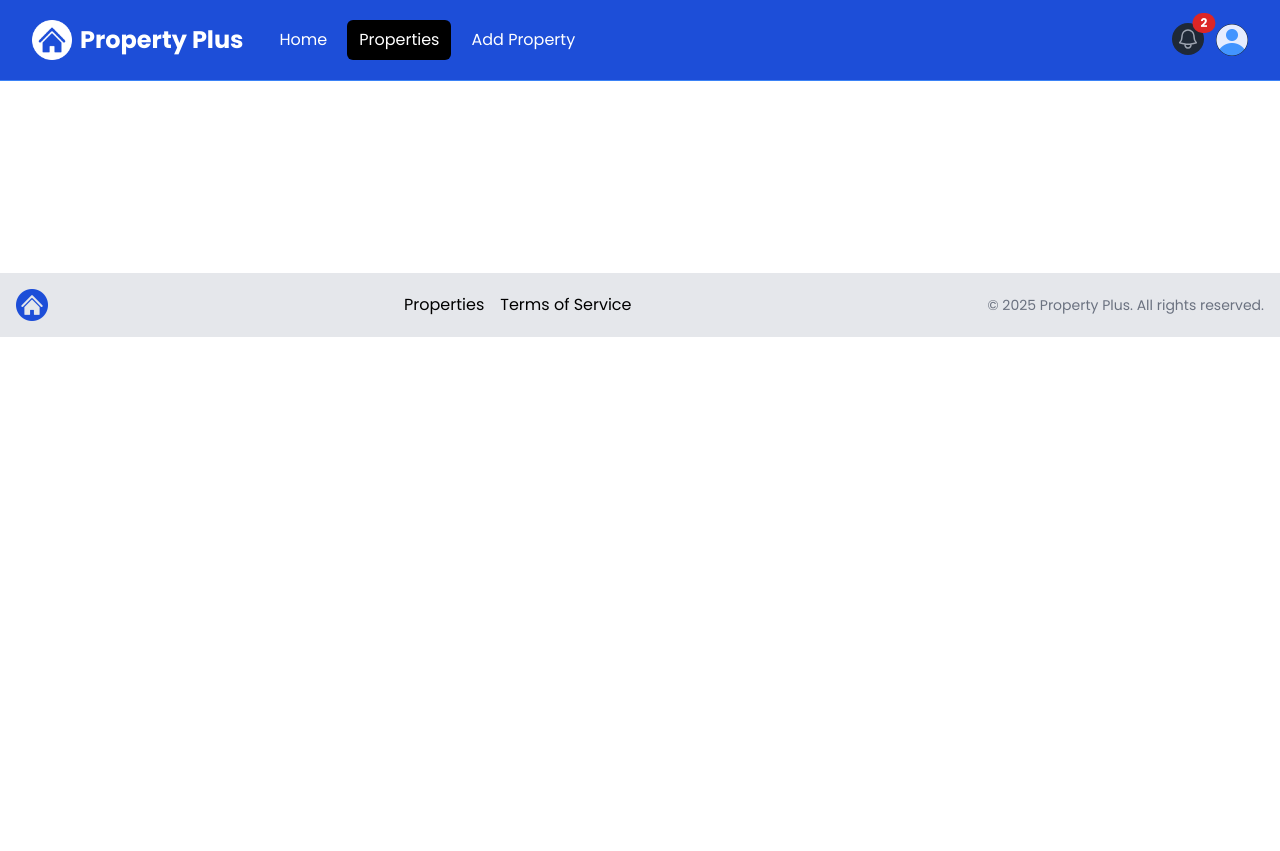
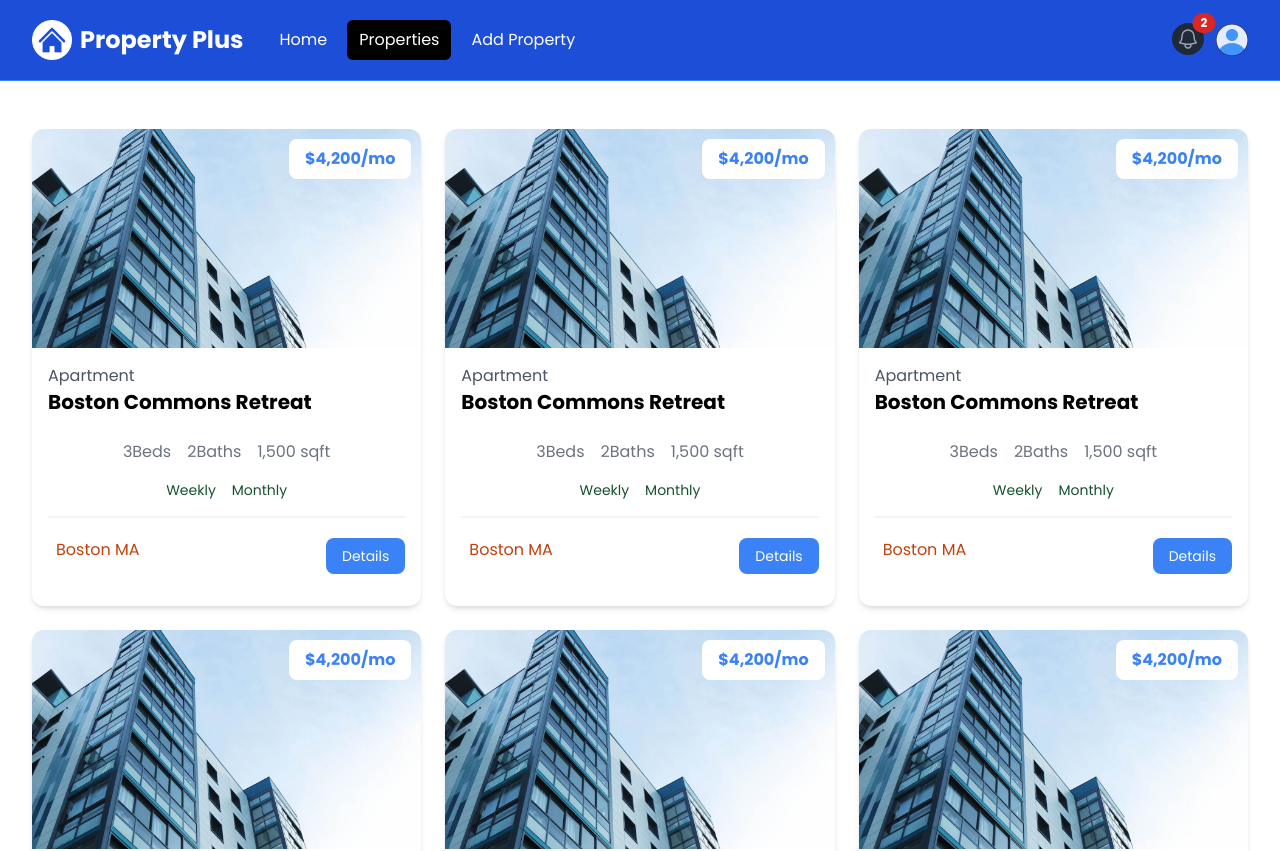
Before and after one commit to jonhealy1/real-estate-site, a Next.js app in the folder property-plus/: page /properties in a window 1280 px wide. Shown: the top 851 px of the page. Before the commit the page ends 800 px from the top, so only its background shows below. Built offline with nearby package versions, Linux system fonts and the light colour scheme.

Commit message:
property card

```diff
--- a/property-plus/app/properties/page.jsx
+++ b/property-plus/app/properties/page.jsx
@@ -1,4 +1,5 @@
 import properties from "@/properties.json";
+import PropertyCard from "@/components/PropertyCard";
 
 const PropertiesPage = () => {
   return (
@@ -7,7 +8,11 @@
         {properties.length === 0 ? (
           <p>No properties found</p>
         ) : (
-          <div className="grid grid-cols-1 md:grid-cols-3 gap-6"></div>
+          <div className="grid grid-cols-1 md:grid-cols-3 gap-6">
+            {properties.map((property) => (
+              <PropertyCard key={property._id} property={property} />
+            ))}
+          </div>
         )}
       </div>
     </section>
--- /dev/null
+++ b/property-plus/components/PropertyCard.jsx
@@ -0,0 +1,68 @@
+import Images from "next/image";
+import Link from "next/link";
+import {FaBed, FaBath, FaRuler, FaMoneyBill, FaMapMarker} from "react-icons/fa";
+
+
+const PropertyCard = ({ property }) => {
+    return (
+        <div className="rounded-xl shadow-md relative">
+            <img
+              src="images/properties/a1.jpg"
+              alt=""
+              className="w-full h-auto rounded-t-xl"
+            />
+            <div className="p-4">
+              <div className="text-left md:text-center lg:text-left mb-6">
+                <div className="text-gray-600">Apartment</div>
+                <h3 className="text-xl font-bold">Boston Commons Retreat</h3>
+              </div>
+              <h3
+                className="absolute top-[10px] right-[10px] bg-white px-4 py-2 rounded-lg text-blue-500 font-bold text-right md:text-center lg:text-right"
+              >
+                $4,200/mo
+              </h3>
+
+              <div className="flex justify-center gap-4 text-gray-500 mb-4">
+                <p>
+                  <i className="fa-solid fa-bed"></i> 3
+                  <span className="md:hidden lg:inline">Beds</span>
+                </p>
+                <p>
+                  <i className="fa-solid fa-bath"></i> 2
+                  <span className="md:hidden lg:inline">Baths</span>
+                </p>
+                <p>
+                  <i className="fa-solid fa-ruler-combined"></i>
+                  1,500 <span className="md:hidden lg:inline">sqft</span>
+                </p>
+              </div>
+
+              <div
+                className="flex justify-center gap-4 text-green-900 text-sm mb-4"
+              >
+                <p><i className="fa-solid fa-money-bill"></i> Weekly</p>
+                <p><i className="fa-solid fa-money-bill"></i> Monthly</p>
+              </div>
+
+              <div className="border border-gray-100 mb-5"></div>
+
+              <div className="flex flex-col lg:flex-row justify-between mb-4">
+                <div className="flex align-middle gap-2 mb-4 lg:mb-0">
+                  <i
+                    className="fa-solid fa-location-dot text-lg text-orange-700"
+                  ></i>
+                  <span className="text-orange-700"> Boston MA </span>
+                </div>
+                <a
+                  href="property.html"
+                  className="h-[36px] bg-blue-500 hover:bg-blue-600 text-white px-4 py-2 rounded-lg text-center text-sm"
+                >
+                  Details
+                </a>
+              </div>
+            </div>
+          </div>
+    );
+    }
+
+export default PropertyCard;
```
